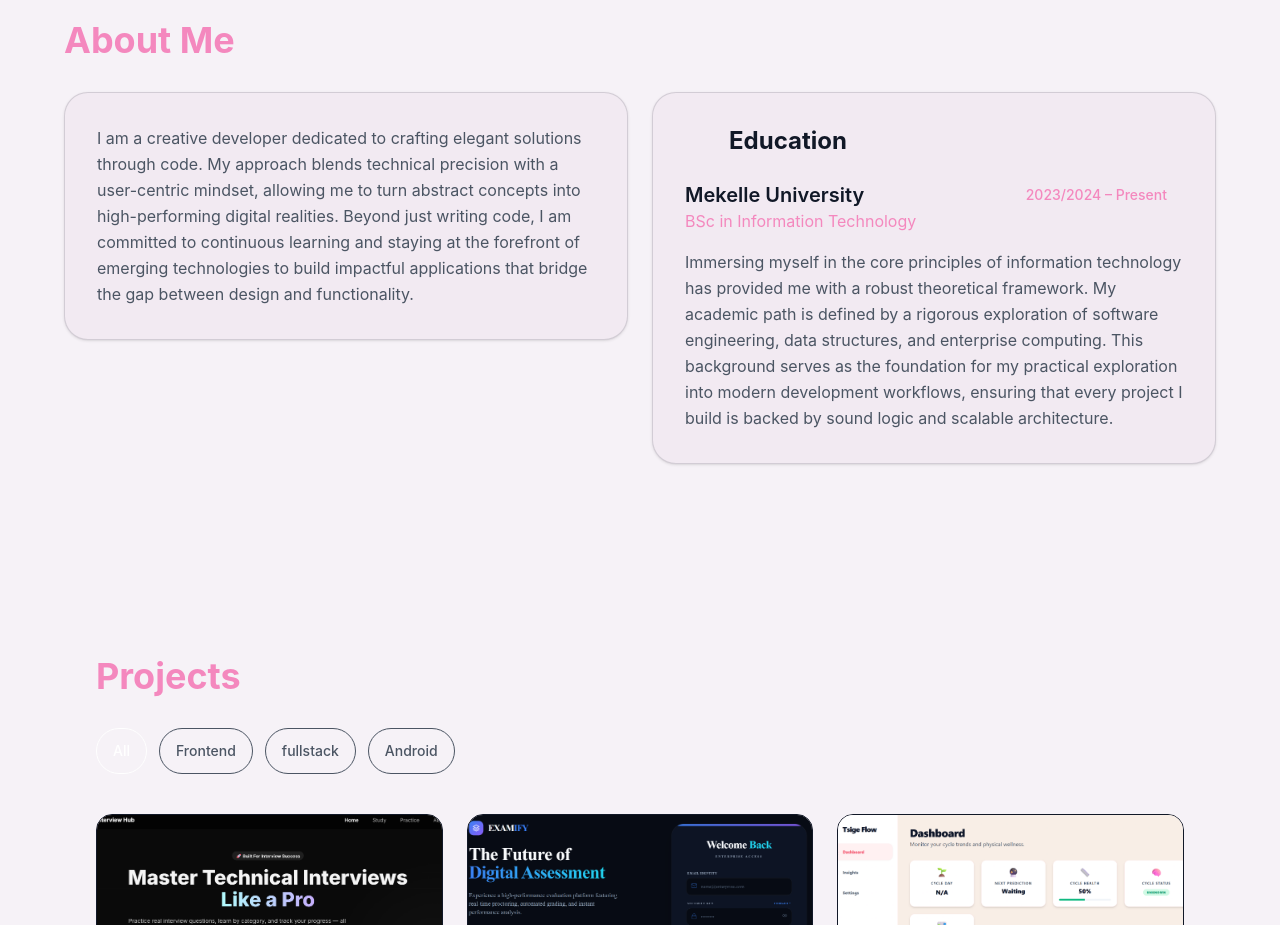
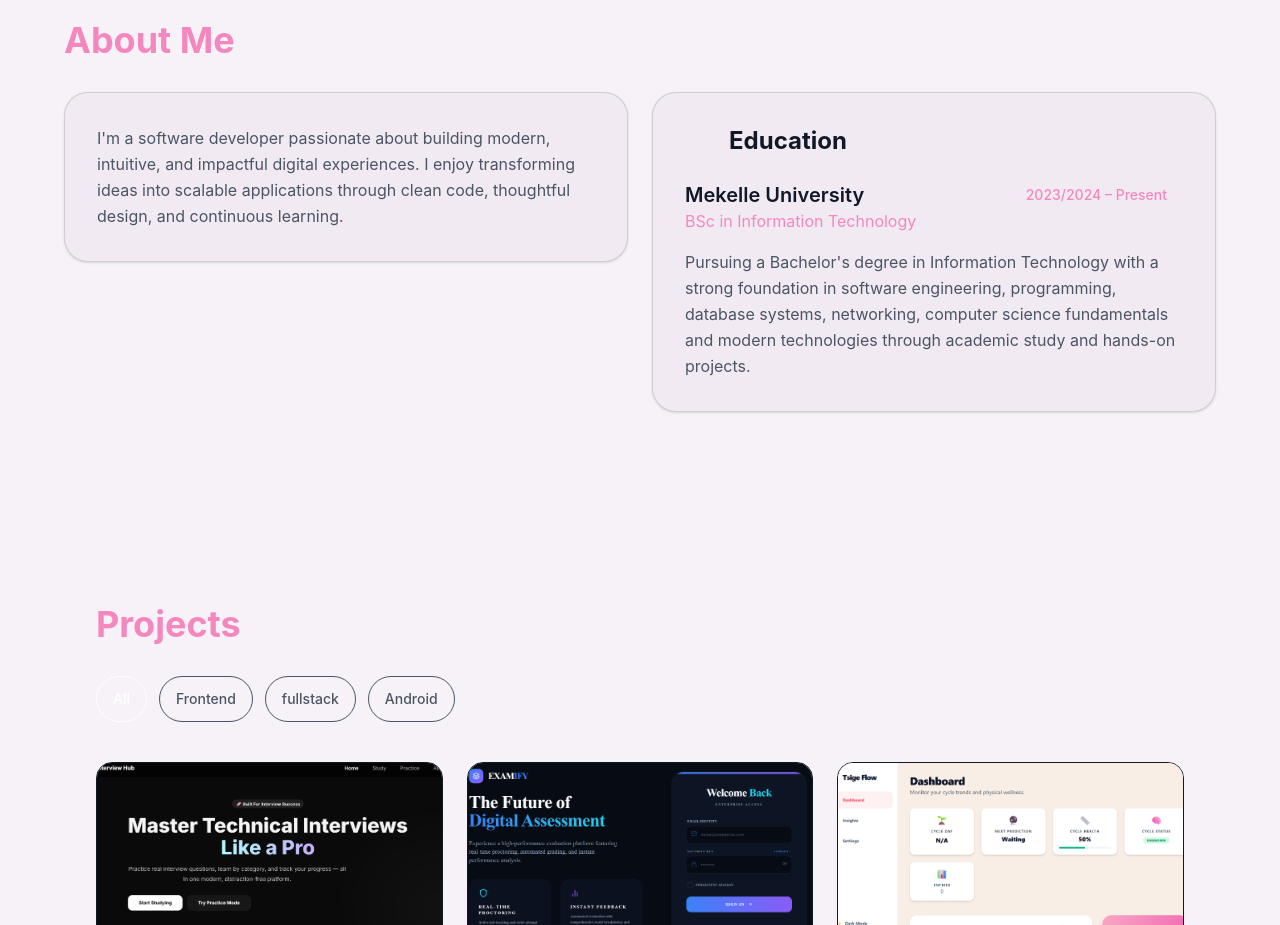
Before and after one commit to Tsiona23/portfolio, a React (Vite) app: page / in a window 1280 px wide. Shown: the part 940-1865 px from the top of the page. Built offline with nearby package versions, Linux system fonts and the light colour scheme.

Commit message:
updated the about me section

```diff
--- a/src/components/About.jsx
+++ b/src/components/About.jsx
@@ -12,7 +12,9 @@ export default function About() {
           <Reveal>
             <div className="theme-card rounded-3xl p-6 shadow-sm backdrop-blur-sm [-webkit-backdrop-filter:blur(4px)] transition-all hover:border-[--color-primary]/30 sm:p-8">
               <p className="leading-relaxed theme-text-muted">
-                I am a creative developer dedicated to crafting elegant solutions through code. My approach blends technical precision with a user-centric mindset, allowing me to turn abstract concepts into high-performing digital realities. Beyond just writing code, I am committed to continuous learning and staying at the forefront of emerging technologies to build impactful applications that bridge the gap between design and functionality.
+              I'm a software developer passionate about building modern, intuitive, and impactful digital experiences.
+              I enjoy transforming ideas into scalable applications through clean code, thoughtful design, and continuous learning.
+
               </p>
             </div>
           </Reveal>
@@ -33,7 +35,7 @@ export default function About() {
                 </span>
               </div>
               <p className="mt-4 leading-relaxed theme-text-muted">
-                Immersing myself in the core principles of information technology has provided me with a robust theoretical framework. My academic path is defined by a rigorous exploration of software engineering, data structures, and enterprise computing. This background serves as the foundation for my practical exploration into modern development workflows, ensuring that every project I build is backed by sound logic and scalable architecture.
+               Pursuing a Bachelor's degree in Information Technology with a strong foundation in software engineering, programming, database systems, networking, computer science fundamentals and modern technologies through academic study and hands-on projects.
               </p>
             </div>
           </Reveal>
```
